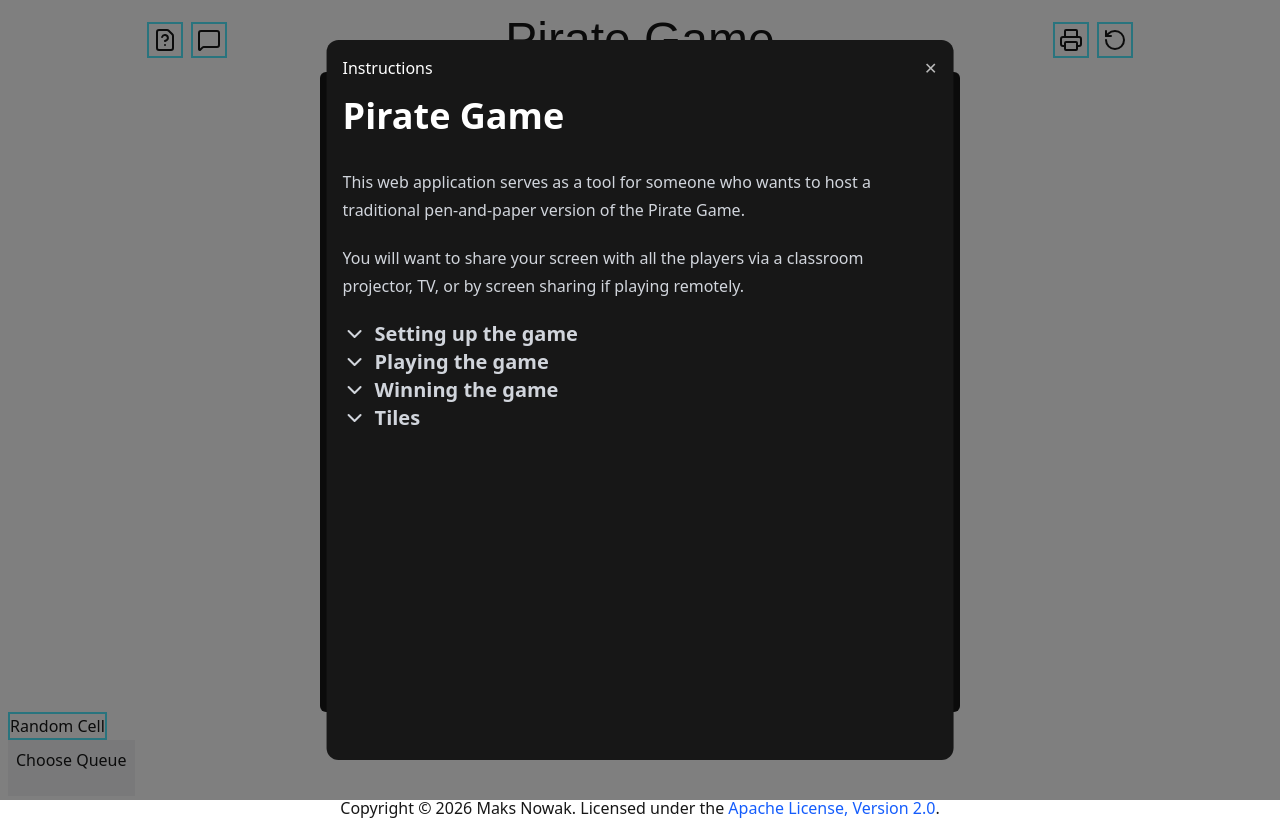
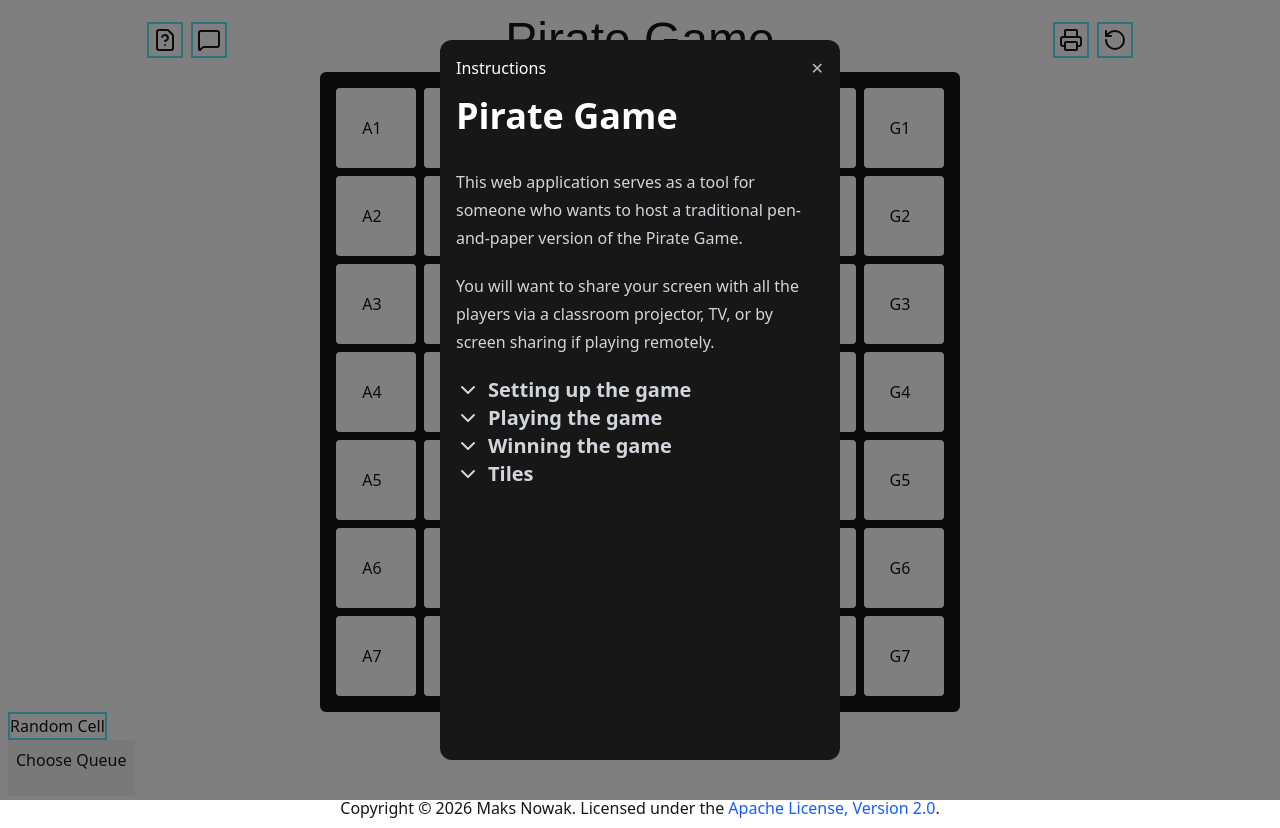
Before and after one commit to f2reninj5/Pirate-Game, a Next.js app: page / in a window 1280 px wide. Both pictures are taken after a click on the button 165 px from the left and 40 px from the top of the page. Built offline with nearby package versions, Linux system fonts and the light colour scheme; a web font is replaced by a local one.

Commit message:
Update dialog dimensions

```diff
--- a/src/component/ui/dialog.tsx
+++ b/src/component/ui/dialog.tsx
@@ -19,7 +19,7 @@ export default function Dialog({
       <RadixDialog.Portal>
         <RadixDialog.Overlay className="fixed inset-0 bg-black/50" />
 
-        <RadixDialog.Content className="fixed top-1/2 left-1/2 -translate-1/2 bg-dark text-light p-4 min-w-80 min-h-80 rounded-xl flex flex-col max-h-[90%] max-w-[90%]">
+        <RadixDialog.Content className="fixed top-1/2 left-1/2 -translate-1/2 bg-dark text-light p-4 rounded-xl flex flex-col w-[min(400px,90%)] min-h-50 max-h-[90%]">
           <div className="flex items-center justify-between mb-4">
             <RadixDialog.Title>{title}</RadixDialog.Title>
 
```
